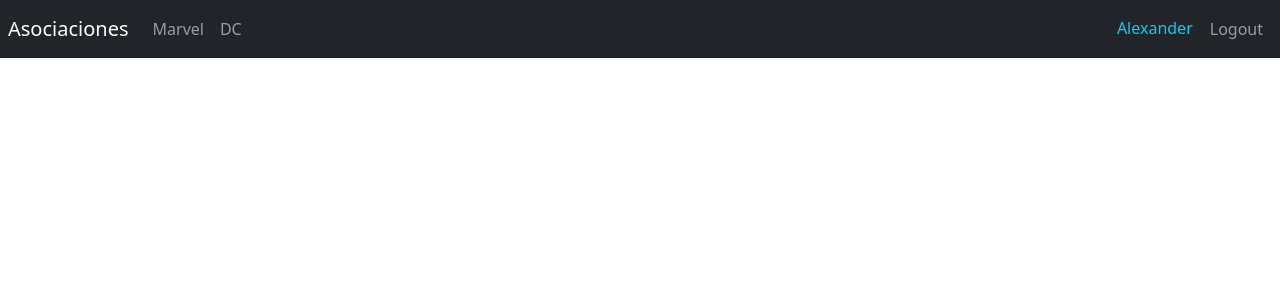
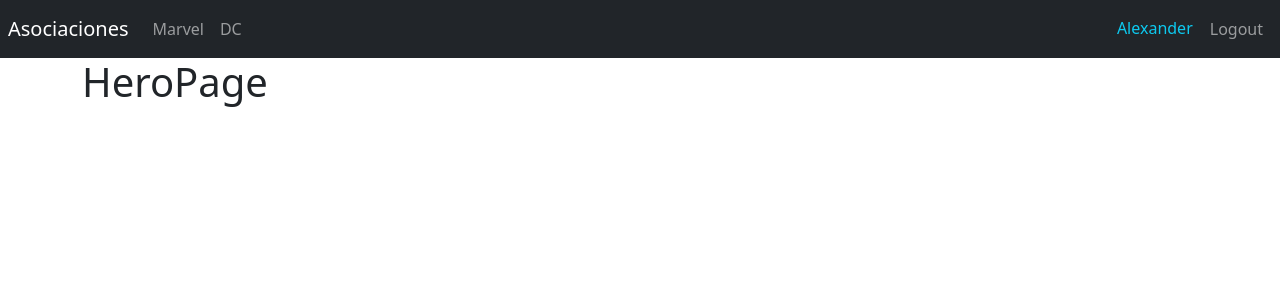
Before and after one commit to AlexanderMartinez25/heroes-spa, a React (Vite) app: page /hero/dc-arrow in a window 1280 px wide. Shown: the top 300 px of the page. Built offline with nearby package versions, Linux system fonts and the light colour scheme.

Commit message:
Leer argumentos por URL

```diff
--- /dev/null
+++ b/src/heroes/helpers/getHeroById.js
@@ -0,0 +1,5 @@
+import { heroes } from "../data/heroes"
+
+export const getHeroById = (id) =>{
+return heroes.find(hero => hero.id === id)
+}
--- a/src/heroes/helpers/index.js
+++ b/src/heroes/helpers/index.js
@@ -1 +1,2 @@
 export * from "./getHeroesByPublisher";
+export * from "./getHeroById";
--- a/src/heroes/pages/HeroPage.jsx
+++ b/src/heroes/pages/HeroPage.jsx
@@ -1,8 +1,21 @@
+import { Navigate } from "react-router-dom"
+import { useParams } from 'react-router-dom'
+import { getHeroById } from '../helpers'
 
 export const HeroPage = () => {
-    return (
-        <>
-            <h1>HeroPage</h1>
-        </>
-    )
+
+  // obtenemos los parámetros de la ruta
+  const { id } = useParams()
+
+  const hero = getHeroById(id);
+
+  if (!hero) {
+    return <Navigate to='/marvel' />
+  }
+
+  return (
+    <>
+      <h1>HeroPage</h1>
+    </>
+  )
 }
--- a/src/heroes/routes/HeroesRoutes.jsx
+++ b/src/heroes/routes/HeroesRoutes.jsx
@@ -12,7 +12,7 @@ export const HeroesRoutes = () => {
           <Route path="marvel" element={<MarvelPage />} />
           <Route path="dc" element={<DcPage />} />
           <Route path="search" element={<SearchPage />} />
-                    <Route path="hero" element={<HeroPage />} />
+          <Route path="hero/:id" element={<HeroPage />} />
 
           <Route path="/" element={<Navigate to='/marvel' />} />
         </Routes>
```
Lines whose indentation alone changed are shown as unchanged.
